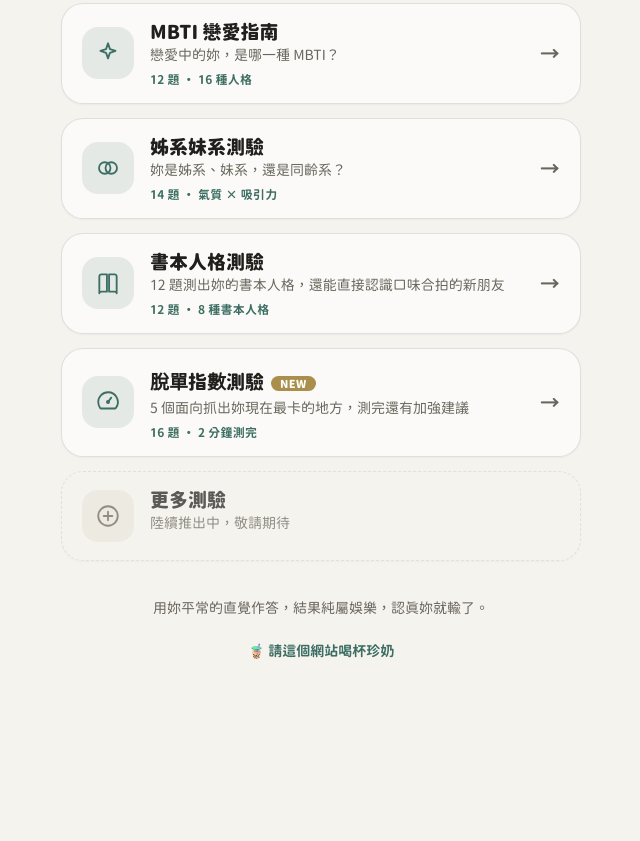
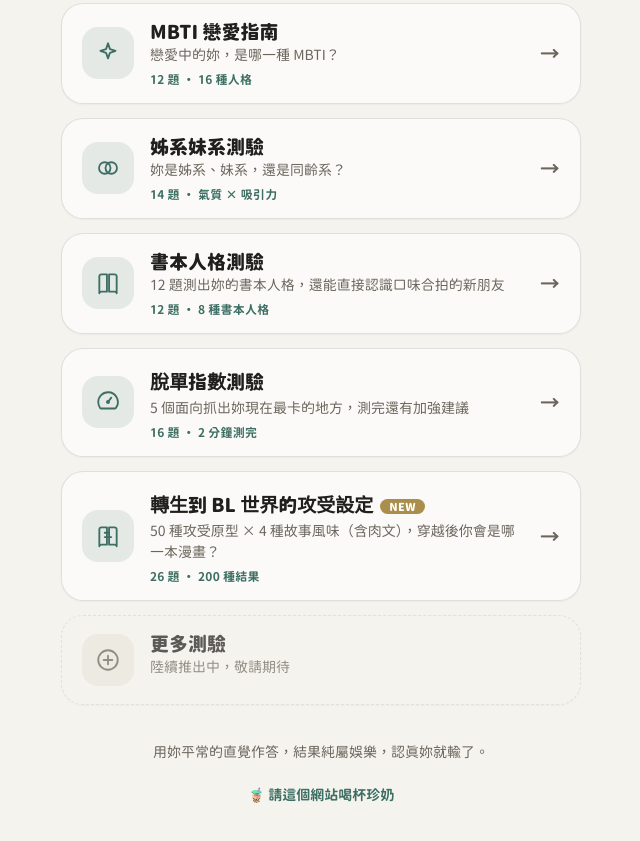
Before and after one commit to quizqwer/quizqwer.github.io, a plain HTML site: page index.html in a window 1280 px wide. Shown: the part 685-1526 px from the top of the page, without its empty margins (319-959 px from the left). Before the commit the page ends 1384 px from the top, so only its background shows below. Drawn offline with Linux system fonts and the light colour scheme.

Commit message:
index.html

```diff
--- a/index.html
+++ b/index.html
@@ -323,9 +323,21 @@ footer{
         <svg viewBox="0 0 24 24" width="26" height="26" fill="none" stroke="currentColor" stroke-width="1.7" stroke-linecap="round" stroke-linejoin="round"><path d="M12 3a9 9 0 0 0-9 9c0 2 .6 3.8 1.6 5.4a1 1 0 0 0 .85.6h13a1 1 0 0 0 .85-.6A9 9 0 0 0 12 3z"/><path d="M12 12l3-4"/><circle cx="12" cy="12" r="1" fill="currentColor"/></svg>
       </div>
       <div class="card-body">
-        <h2>脫單指數測驗<span class="new-tag">NEW</span></h2>
+        <h2>脫單指數測驗</h2>
         <p class="tagline">5 個面向抓出妳現在最卡的地方，測完還有加強建議</p>
         <div class="card-meta">16 題 · 2 分鐘測完</div>
+      </div>
+      <div class="arrow">→</div>
+    </a>
+
+    <a class="quiz-card" href="/bl_type_quiz/">
+      <div class="icon">
+        <svg viewBox="0 0 24 24" width="26" height="26" fill="none" stroke="currentColor" stroke-width="1.7" stroke-linecap="round" stroke-linejoin="round"><path d="M4 5.5A2 2 0 0 1 6 4h5v16H6a2 2 0 0 0-2 1.5z"/><path d="M20 5.5A2 2 0 0 0 18 4h-5v16h5a2 2 0 0 1 2 1.5z"/><path d="M9 9h4M9 13h6"/></svg>
+      </div>
+      <div class="card-body">
+        <h2>轉生到 BL 世界的攻受設定<span class="new-tag">NEW</span></h2>
+        <p class="tagline">50 種攻受原型 × 4 種故事風味（含肉文），穿越後你會是哪一本漫畫？</p>
+        <div class="card-meta">26 題 · 200 種結果</div>
       </div>
       <div class="arrow">→</div>
     </a>
```
